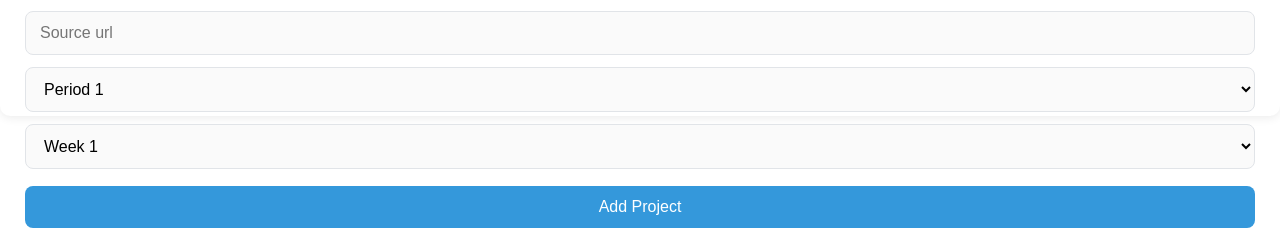
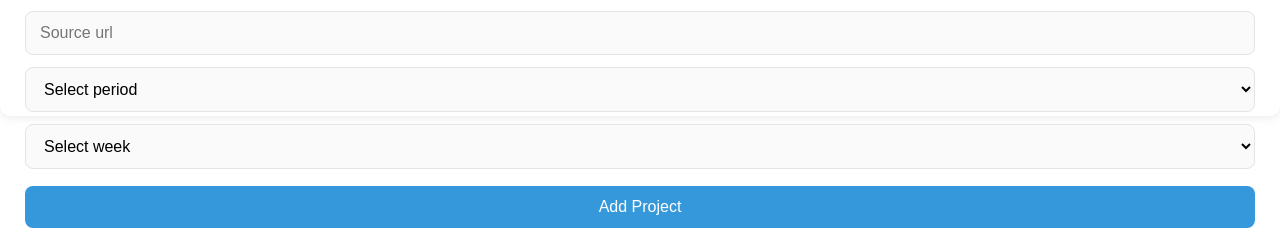
Before and after one commit to andriikanava/NHL-portfolio-frontend, a React (Create React App) app in the folder portfolio/: page /add-project in a window 1280 px wide. Shown: the part 355-585 px from the top of the page. Built offline with nearby package versions, Linux system fonts and the light colour scheme.

Commit message:
Fix project creation form

```diff
--- a/portfolio/src/components/project-form/add-project.jsx
+++ b/portfolio/src/components/project-form/add-project.jsx
@@ -21,7 +21,8 @@ function ProjectForm() {
 
         try {
           // 1️⃣ Регистрация
-          await api.post("/portfolio/projects/", { title, description, url, source_url, week, period});
+          console.log(week);
+          await api.post("/portfolio/projects/", { title, description, url, source_url, week: Number(week), period: Number(period)});
 
           // 3️⃣ Редирект на главную
           navigate("/projects");
@@ -50,7 +51,6 @@ function ProjectForm() {
           placeholder="Description"
           value={description}
           onChange={(e) => setDescription(e.target.value)}
-          required
         />
         <input
           type="url"
@@ -67,14 +67,16 @@ function ProjectForm() {
           required
         />
 
-        <select value={period} onChange={(e) => setWeek(e.target.value)}>
+        <select value={period} onChange={(e) => setPeriod(e.target.value)}>
+            <option value="">Select period</option>
             <option value="1">Period 1</option>
             <option value="2">Period 2</option>
             <option value="3">Period 3</option>
             <option value="4">Period 4</option>
         </select>
 
-        <select value={week} onChange={(e) => setPeriod(e.target.value)}>
+        <select value={week} onChange={(e) => setWeek(e.target.value)}>
+            <option value="">Select week</option>
             <option value="1">Week 1</option>
             <option value="2">Week 2</option>
             <option value="3">Week 3</option>
```
